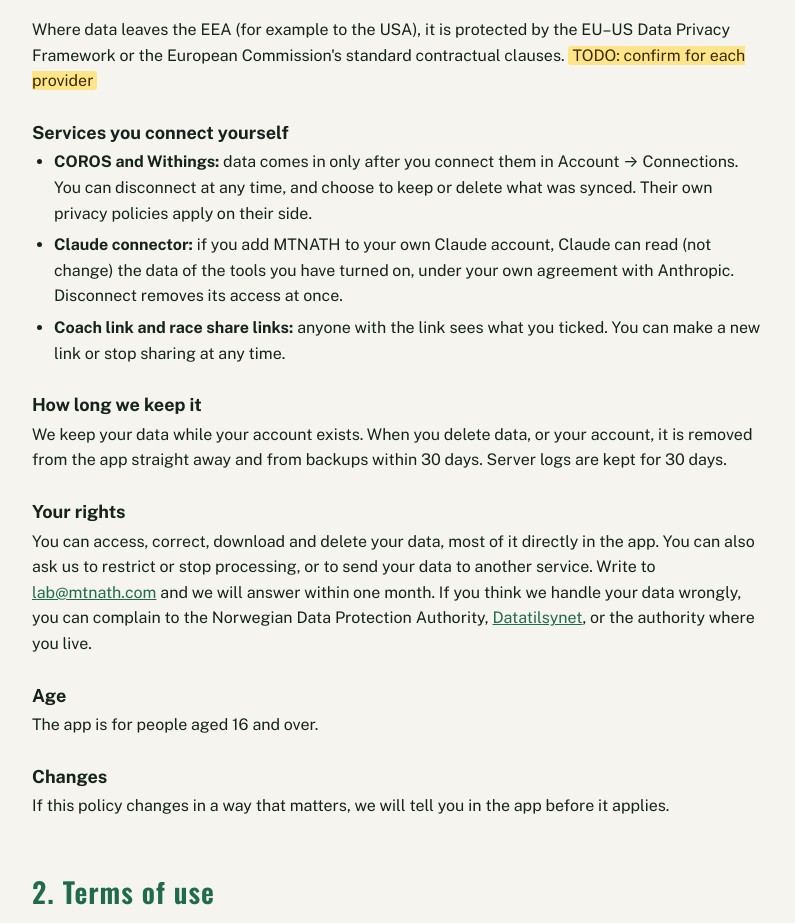
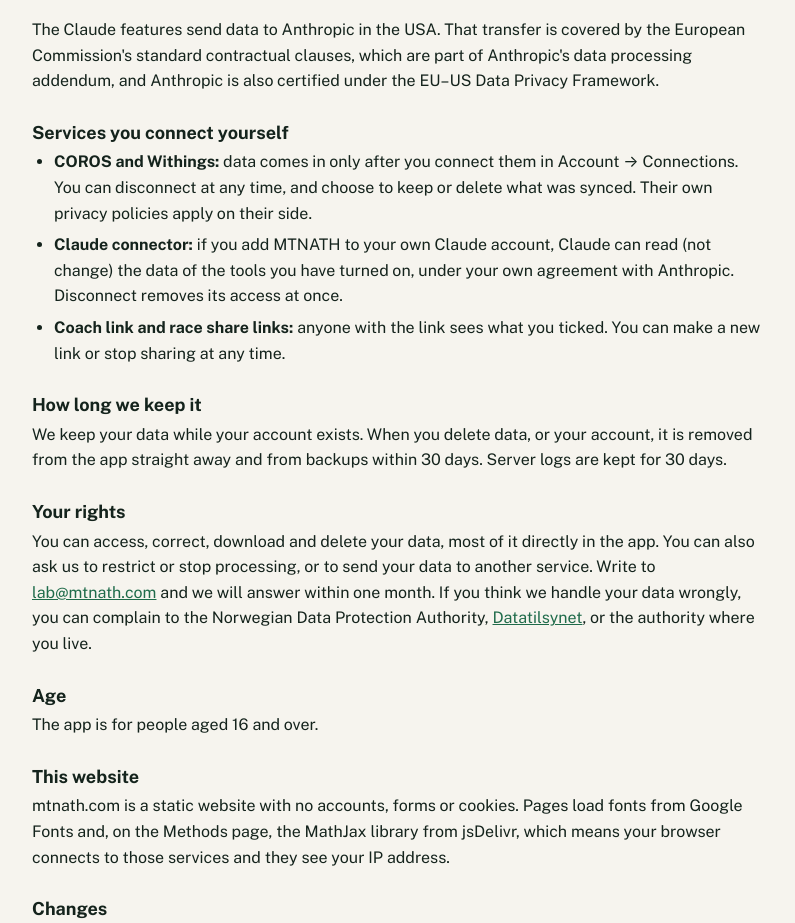
Before and after one commit to kilianjornet/mtnath-site, a plain HTML site: page legal/index.html in a window 1280 px wide. Shown: the part 1896-2819 px from the top of the page, without its empty margins (242-1037 px from the left). Drawn offline with nearby package versions, Linux system fonts and the light colour scheme.

Commit message:
Legal: restore website paragraph, state Anthropic transfer safeguards
Co-Authored-By: Claude Opus 5.5 <noreply@anthropic.com>
Claude-Session: https://claude.ai/code/session_01DCeZVQNqCZuDuhegEnkiWZ

```diff
--- a/legal/index.html
+++ b/legal/index.html
@@ -70,7 +70,7 @@
       <tr><td>Anthropic (Claude)</td><td>Only when you use <i>Estimate with Claude</i> or <i>Read PDF / photo with Claude</i>: the description, photo or lab report you send, and matching product names. Photos are not kept; the app asks you to confirm the first time.</td><td>USA</td></tr>
     </tbody>
   </table></div>
-  <p>Where data leaves the EEA (for example to the USA), it is protected by the EU–US Data Privacy Framework or the European Commission's standard contractual clauses. <mark class="todo">TODO: confirm for each provider</mark></p>
+  <p>The Claude features send data to Anthropic in the USA. That transfer is covered by the European Commission's standard contractual clauses, which are part of Anthropic's data processing addendum, and Anthropic is also certified under the EU–US Data Privacy Framework.</p>
 
   <h3>Services you connect yourself</h3>
   <ul>
@@ -87,6 +87,9 @@
 
   <h3>Age</h3>
   <p>The app is for people aged 16 and over.</p>
+
+  <h3>This website</h3>
+  <p>mtnath.com is a static website with no accounts, forms or cookies. Pages load fonts from Google Fonts and, on the Methods page, the MathJax library from jsDelivr, which means your browser connects to those services and they see your IP address.</p>
 
   <h3>Changes</h3>
   <p>If this policy changes in a way that matters, we will tell you in the app before it applies.</p>
```
Also changed, not shown: 1 other file.
